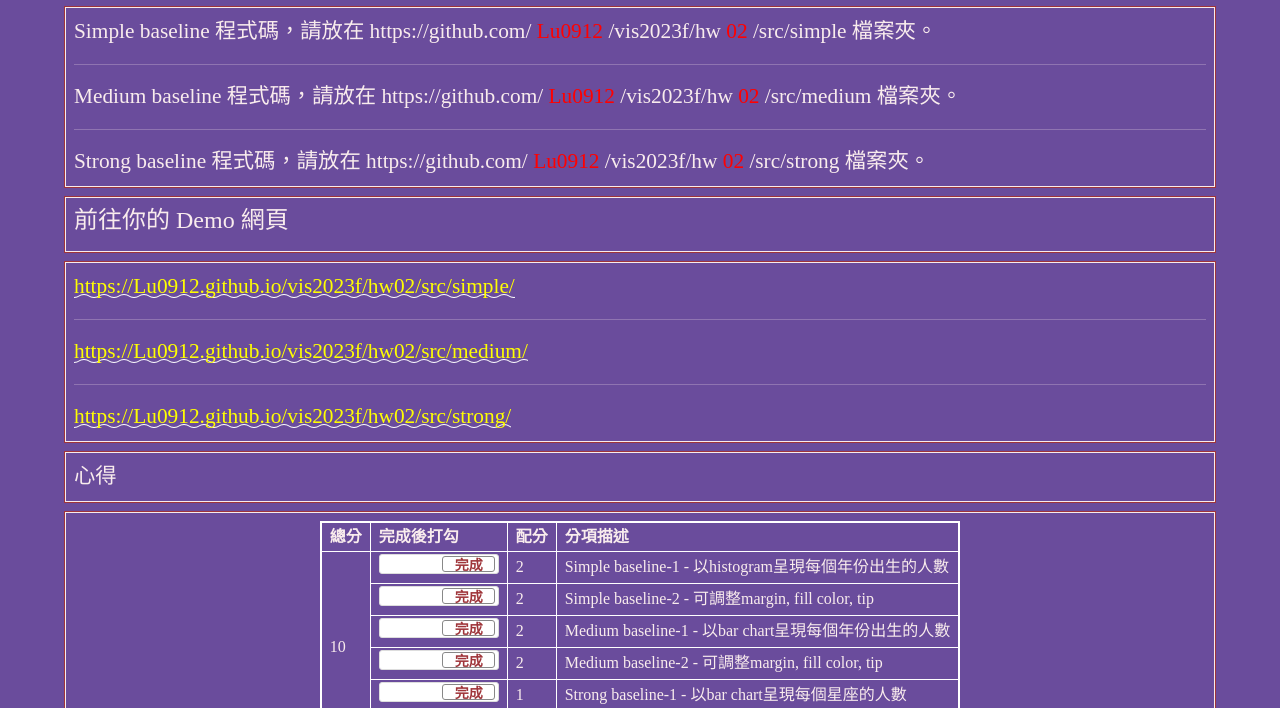
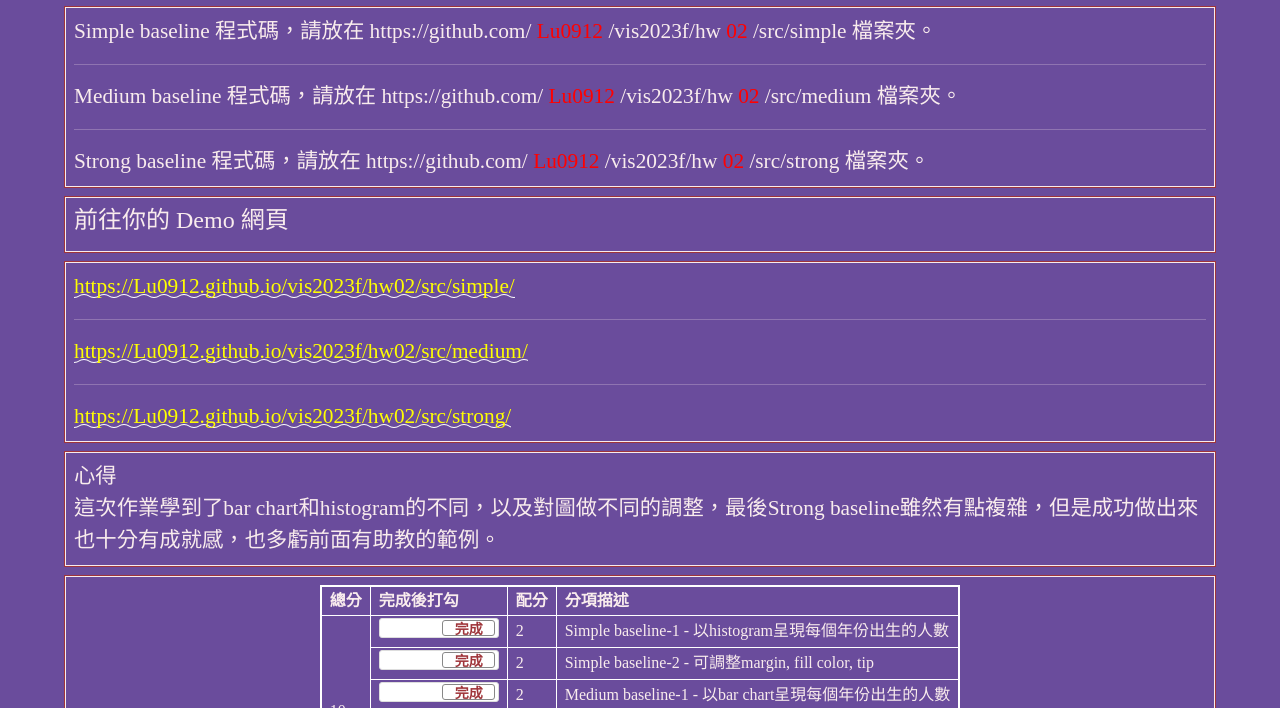
Before and after one commit to Lu0912/vis2023f, a plain HTML site: page hw02/index.html in a window 1280 px wide. Shown: the part 86-794 px from the top of the page. Drawn offline with nearby package versions, Linux system fonts and the light colour scheme.

Commit message:
Update index.html

```diff
--- a/hw02/index.html
+++ b/hw02/index.html
@@ -229,7 +229,7 @@
   <div class="row hw12">
     <div class="col-md-12 twenty">
       心得<br>
-
+      這次作業學到了bar chart和histogram的不同，以及對圖做不同的調整，最後Strong baseline雖然有點複雜，但是成功做出來也十分有成就感，也多虧前面有助教的範例。
     </div>
   </div>
 
```
